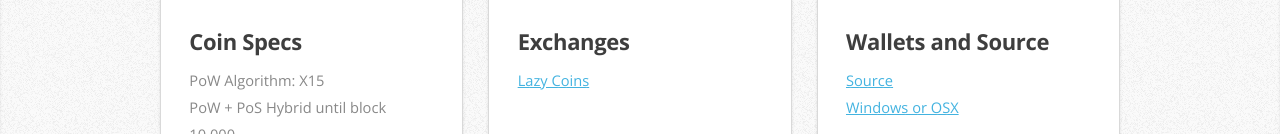
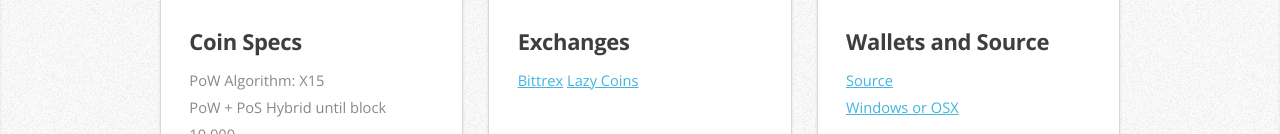
Before and after one commit to rawcoind/rawcoind.github.io, a plain HTML site: page index.html in a window 1280 px wide. Shown: the part 666-800 px from the top of the page. Drawn offline with nearby package versions, Linux system fonts and the light colour scheme.

Commit message:
added new exchange

```diff
--- a/index.html
+++ b/index.html
@@ -93,6 +93,7 @@ NO Pre-mine<br>
 								<section class="box style1">
 
 									<h3>Exchanges</h3>
+									<a href="https://bittrex.com/Market/Index?MarketName=BTC-RAW">Bittrex</a>
 									<a href="https://lazycoins.com">Lazy Coins</a>
 								</section>
 							</div>
```
